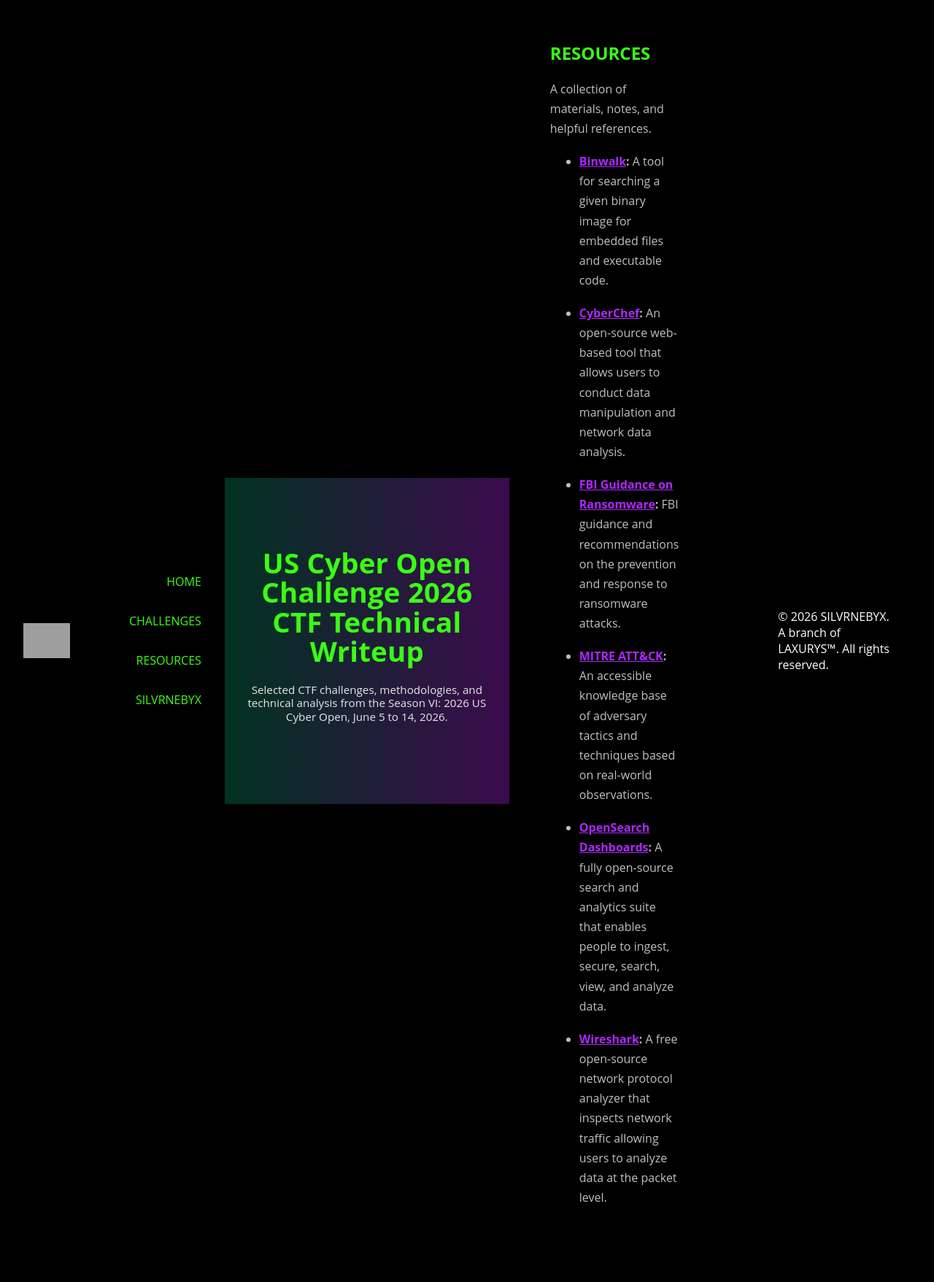
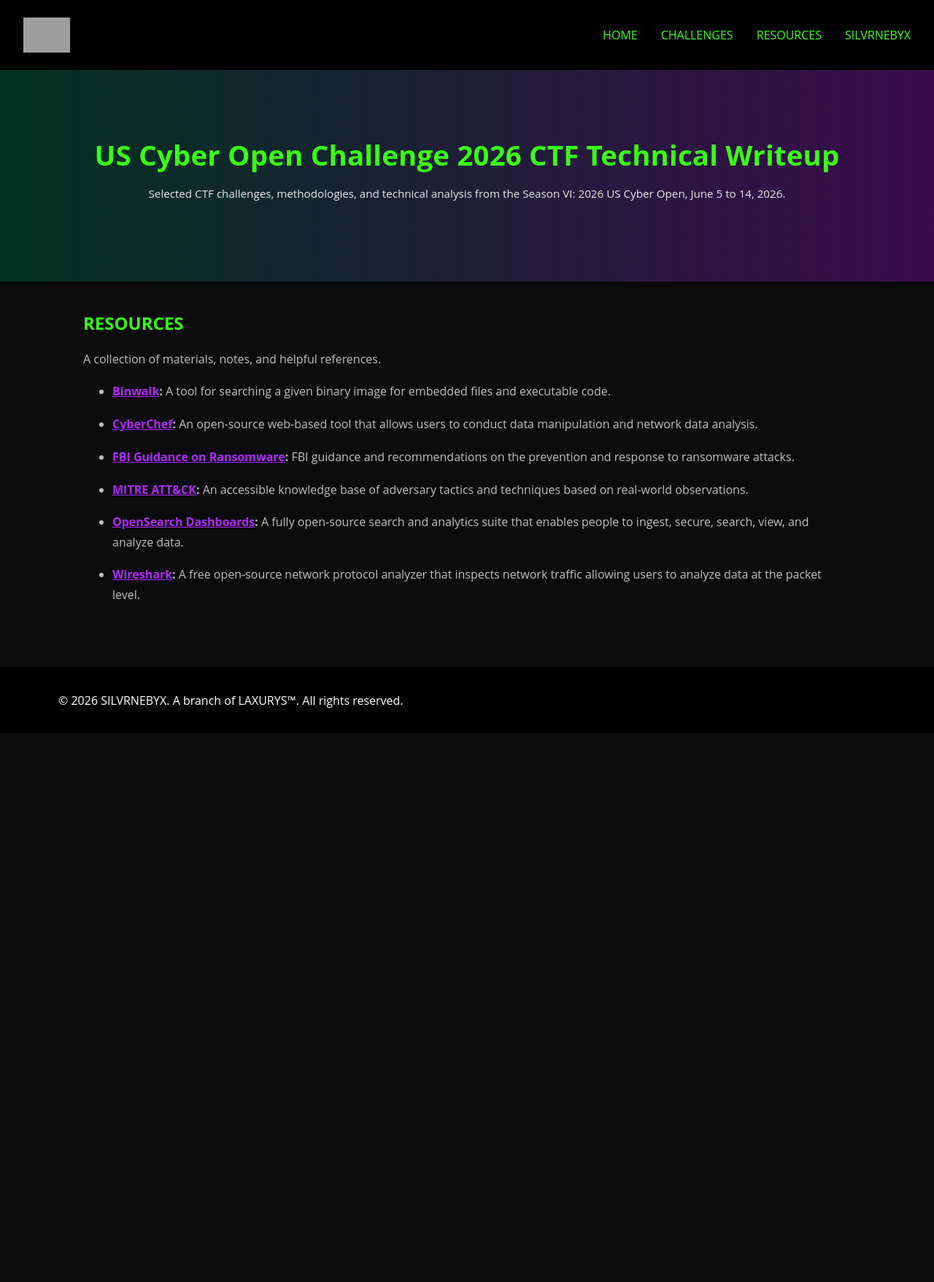
Before and after one commit to glsanclem/2026-US-Cyber-Open-CTF, a Jekyll site: the page built from resources.md, in a window 1280 px wide. Shown: the whole page at 73% size. Built offline with Jekyll 4.4.1, drawn with Linux system fonts in a browser that asks for light colours; after the commit the page ends 1005 px from its top, so only the background shows below that; grey boxes are pictures that could not be loaded.

Commit message:
Refactor navigation structure in default layout

```diff
--- a/_layouts/default.html
+++ b/_layouts/default.html
@@ -16,12 +16,10 @@
       <img src="{{ site.baseurl }}/assets/images/logo-silvrnebyx.png" alt="SILVRNEBYX logo" class="nav-logo">
     </a>
 
-<div class="nav-links">
-
+  <div class="nav-links">
   <a href="https://glsanclem.github.io/2026-US-Cyber-Open-CTF/" class="nav-link">HOME</a>
 
   <div class="dropdown">
-
     <button class="dropdown-button">CHALLENGES</button>
 
     <div class="dropdown-menu">
@@ -36,10 +34,10 @@
   </div>
 
   <a href="{{ site.baseurl }}/resources" class="nav-link">RESOURCES</a>
+  <a href="https://glsanclem.github.io/silvrnebyxlab/" class="nav-link">SILVRNEBYX</a>
+  </div>
 
-  <a href="https://glsanclem.github.io/silvrnebyxlab/" class="nav-link">SILVRNEBYX</a>
-
-</div>
+</nav>
 
   <!-- HEADER BLOCK -->
 
```
